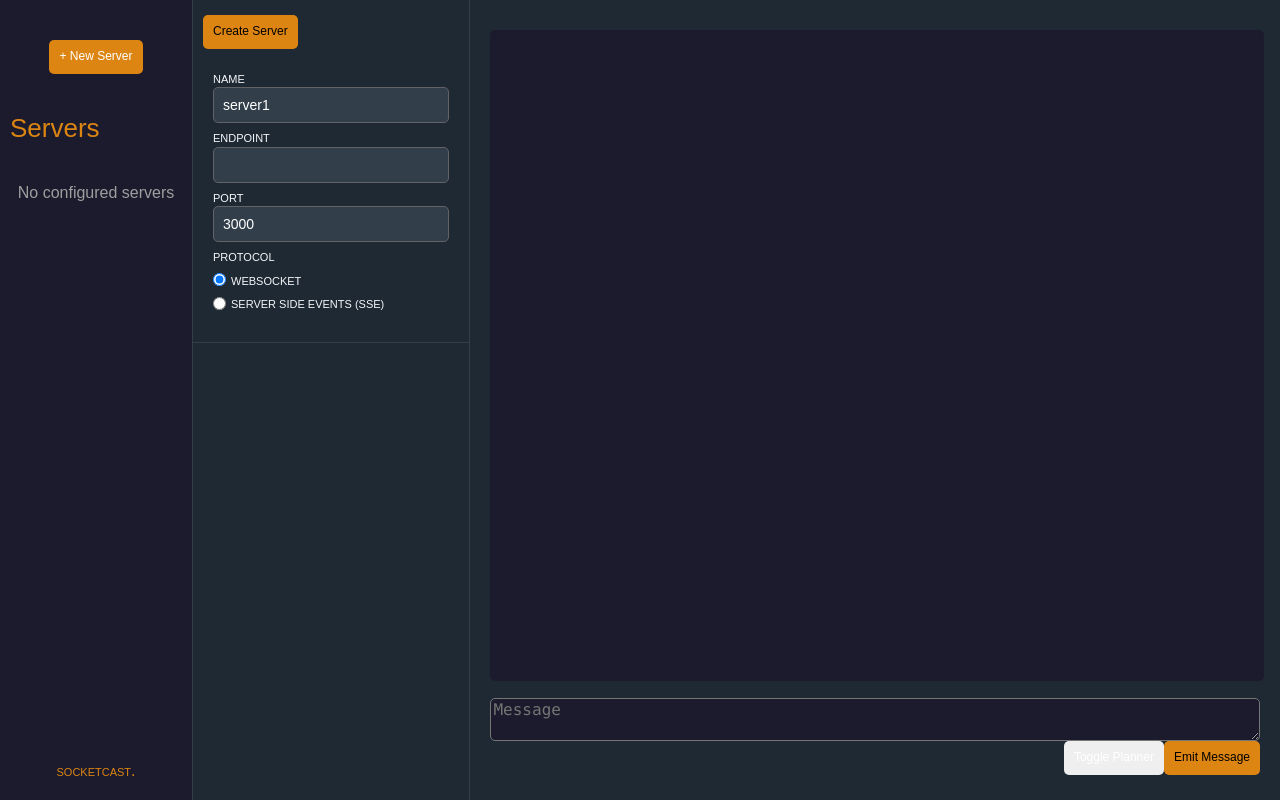
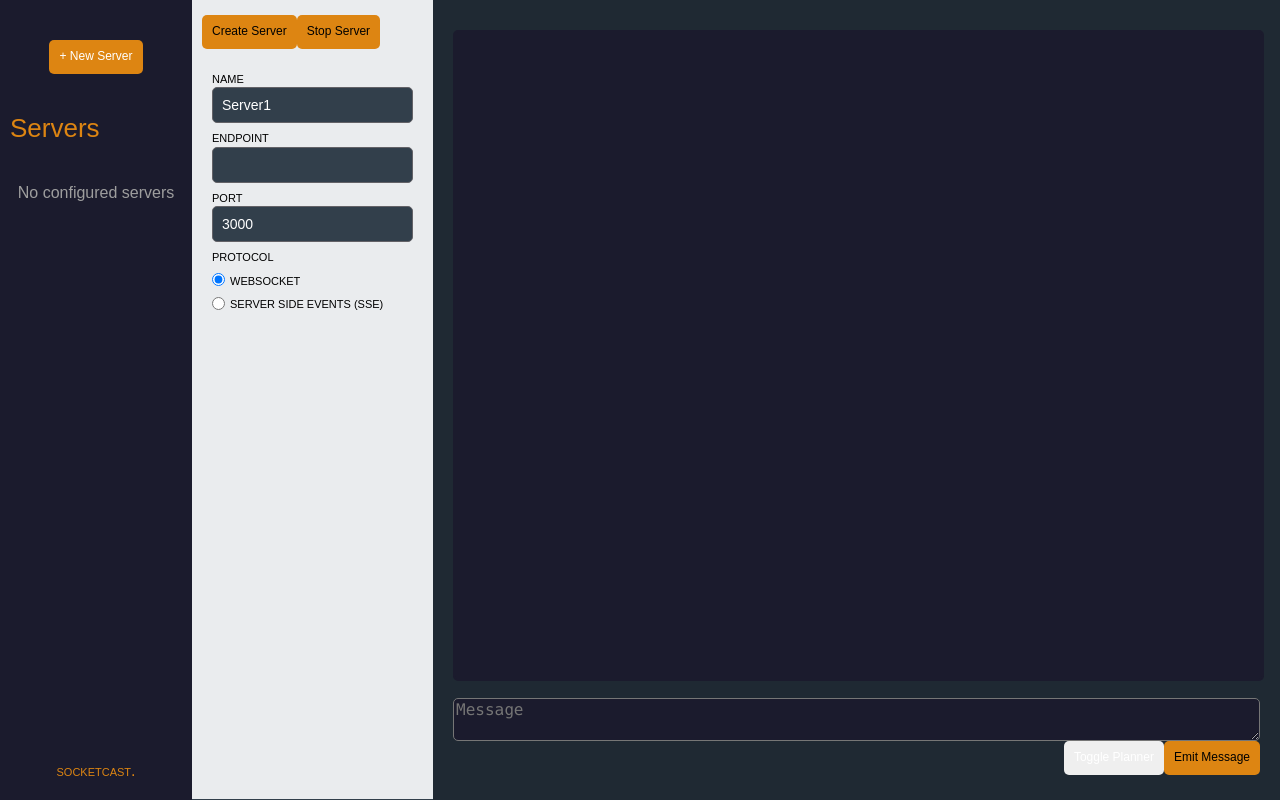
Before and after one commit to oslabs-beta/socketcast, a React app: page / in a window 1280 px wide. Built offline with nearby package versions, Linux system fonts and the light colour scheme.

Commit message:
Removed Server Config

```diff
--- a/src/components/ServerForm.tsx
+++ b/src/components/ServerForm.tsx
@@ -4,14 +4,16 @@
  */
 
 import React, { useState } from 'react';
-import { useDispatch } from 'react-redux';
-import { serverManagerCreateServer, serverManagerCreateSSEServer } from '@/store/actions/serversActions';
+import { useDispatch, useSelector } from 'react-redux';
+import { serverManagerCreateServer, serverManagerCreateSSEServer, serverManagerStopServer } from '@/store/actions/serversActions';
 import InputText from './input/InputText';
+import { RootState } from '@/store/reducers';
 
 function ServerForm() {
   const [port, updatePort] = useState(3000);
-  const [name, updateName] = useState('server1');
+  const [name, updateName] = useState('Server1');
   const [protocol, updateProtocol] = useState('websocket');
+  const currentServerId = useSelector((store: RootState) => store.navigation.currentServerId);
   const dispatch = useDispatch();
 
   const createServerHandler = () => {
@@ -31,6 +33,12 @@ function ServerForm() {
           type="button"
         >
           Create Server
+        </button>
+        <button
+          className="button button_special"
+          onClick={() => { dispatch(serverManagerStopServer(currentServerId)) }}
+        >
+          Stop Server
         </button>
       </div>
 
--- a/src/components/ServerTab.tsx
+++ b/src/components/ServerTab.tsx
@@ -7,17 +7,7 @@ import ServerConfig from './ServerConfig';
 function ServerTab() {
   const currentServerId = useSelector((store: RootState) => store.navigation.currentServerId);
   return (
-    <div className="server-column">
-      {currentServerId === null ? (
-        <>
-          <ServerForm />
-        </>
-      ) : (
-        <>
-          <ServerConfig />
-        </>
-      )}
-    </div>
+    <ServerForm />
   );
 }
 
```
